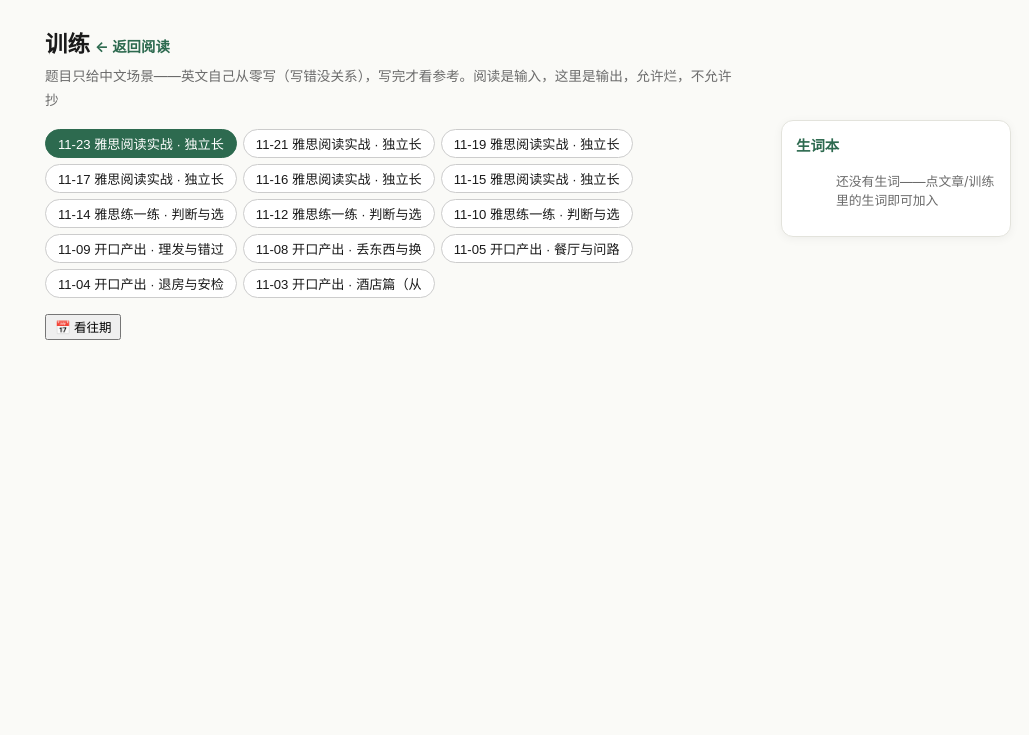
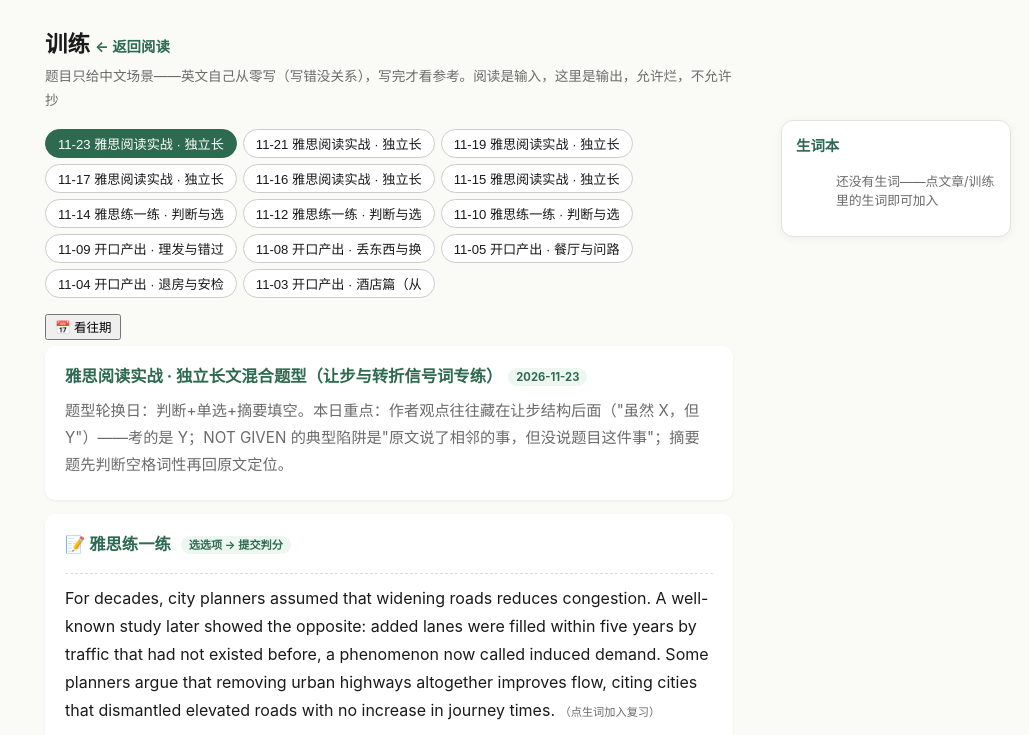
Before and after one commit to qianzhu123/english-daily, a plain HTML site: page training.html in a window 1280 px wide. Shown: the top 735 px of the page, without its empty margins (251-1280 px from the left). Drawn offline with Linux system fonts and the light colour scheme.

Commit message:
Fix training 11-23 blank page: add missing items:[] field (render crashed on undefined.map)
Co-Authored-By: Claude Code <noreply@anthropic.com>

```diff
--- a/training.html
+++ b/training.html
@@ -84,6 +84,7 @@ const TRAIN=[
   title:'雅思阅读实战 · 独立长文混合题型（让步与转折信号词专练）',
   brief:'题型轮换日：判断+单选+摘要填空。本日重点：作者观点往往藏在让步结构后面（"虽然 X，但 Y"）——考的是 Y；NOT GIVEN 的典型陷阱是"原文说了相邻的事，但没说题目这件事"；摘要题先判断空格词性再回原文定位。',
   daily:[],
+  items:[],
   quiz:[
     {
      "passage": "For decades, city planners assumed that widening roads reduces congestion. A well-known study later showed the opposite: added lanes were filled within five years by traffic that had not existed before, a phenomenon now called induced demand. Some planners argue that removing urban highways altogether improves flow, citing cities that dismantled elevated roads with no increase in journey times.",
```
